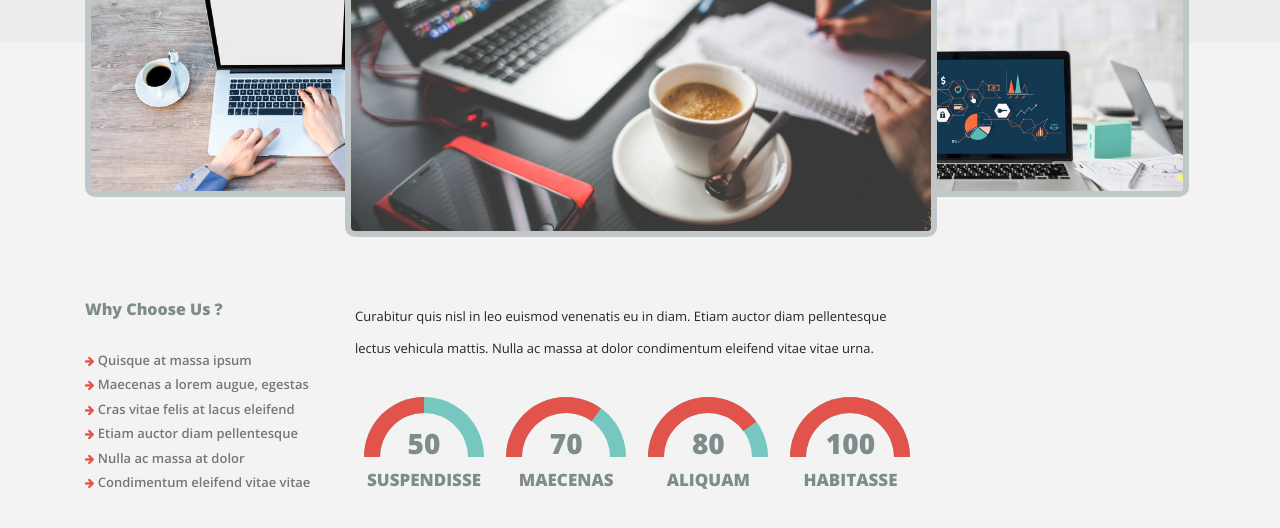
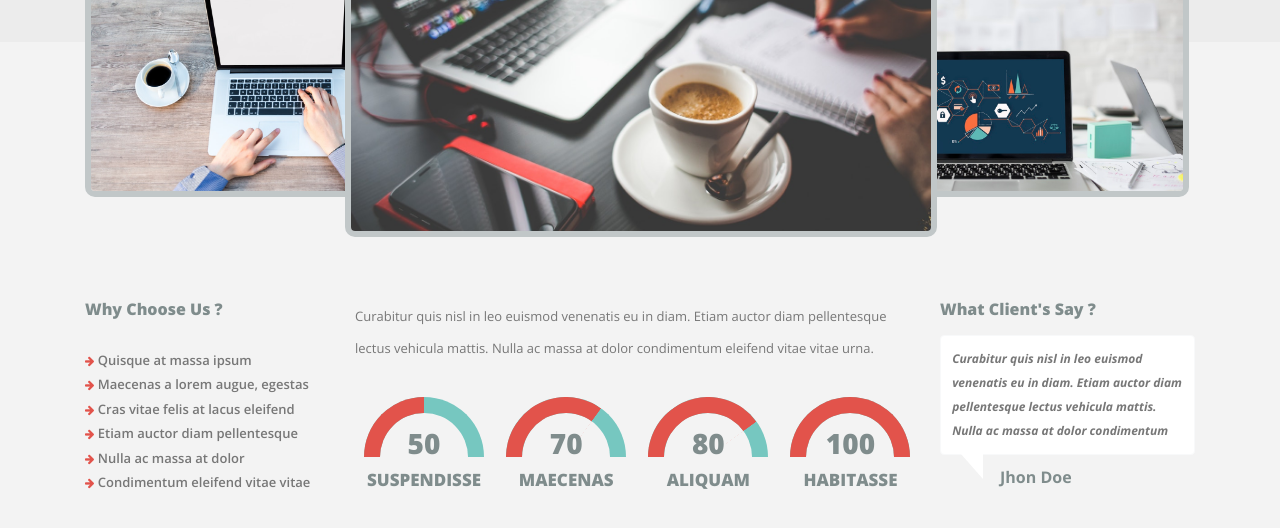
Before and after one commit to elobadi/modus-vesrus, a website: page _/index.html in a window 1280 px wide. Shown: the part 1624-2152 px from the top of the page. Drawn offline with nearby package versions, Linux system fonts and the light colour scheme.

Commit message:
Added 'Testimonial' Column to the 'About' Section.

```diff
--- a/_/components/scss/_main.scss
+++ b/_/components/scss/_main.scss
@@ -200,7 +200,7 @@ body {
     }
 
     p {
-      background-color: rgba(41, 45, 45, 0.8);;
+      background-color: rgba(41, 45, 45, 0.8);
       border-radius: 5px;
       font-size: 1.1rem;
       margin-left: auto;
@@ -464,19 +464,67 @@ body {
     font-weight: 900;
   }
 
+  #way-us {
     li {
       color: $blue-secondary-text;
       font-size: 13px;
       font-weight: 600;
       padding-bottom: 5px;
+
       i {
         color: $red-secondary;
         font-size: 11px;
       }
     }
   }
+}
 
 // End Of WAY CHOOSE US
 
+// SKILLS //
+#skills {
+  .chart-heading {
+    color: $blue-secondary-text;
+  }
+}
+
+// End Of SKILLS
+
+// TESTIMONIAL //
+#testimonial {
+  .card {
+    &::before {
+      border-top: 25px solid #fff;
+      border-left: 22px solid transparent;
+      border-right: 0px solid transparent;
+      content: '';
+      display: inline-block;
+      left: 20px;
+      position: absolute;
+      bottom: -25px;
+    }
+
+    .card-body {
+      padding: .7rem;
+      color: $blue-secondary-text;
+      font-size: 12px;
+      font-style: italic;
+      line-height: 2;
+    }
+  }
+
+  .t-name {
+    p {
+      color: $blue-primary-text;
+      font-size: 16px;
+      font-weight: 700;
+      padding-top: 10px;
+      margin-left: 60px;
+    }
+  }
+}
+
+// End Of TESTIMONIAL
+
 // End Of ABOUT
 //======================================================= //
--- a/_/index.html
+++ b/_/index.html
@@ -296,15 +296,28 @@
                   <span class="label-text">HABITASSE</span>
                 </div>
 
-                </div><!-- col .pie -->
+              </div>
+              <!-- col .pie -->
 
-              </div><!-- .row -->
-            </div><!-- #skills -->
+            </div>
+            <!-- .row -->
+          </div>
+          <!-- #skills -->
         </div>
         <!-- .col-lg-6 pie-chart-->
 
         <div class="col-lg-3">
-
+          <div id="testimonial">
+            <h6 class="pb-2">What Client's Say ?</h6>
+            <div class="card border-light">
+              <div class="card-body">
+                Curabitur quis nisl in leo euismod venenatis eu in diam. Etiam auctor diam pellentesque lectus vehicula mattis. Nulla ac massa at dolor condimentum
+              </div>
+            </div>
+            <div class="t-name">
+              <p>Jhon Doe</p>
+            </div>
+          </div>
         </div>
         <!-- .col-lg-3 -->
       </div>
@@ -313,6 +326,7 @@
     <!-- .container -->
   </section>
   <!-- #about -->
+
   <!-- END OF ABOUT
   =========================================== -->
 
```
Also changed, not shown: _/src/css/style.css, _/src/css/style.min.css. Lines whose indentation alone changed are shown as unchanged.
